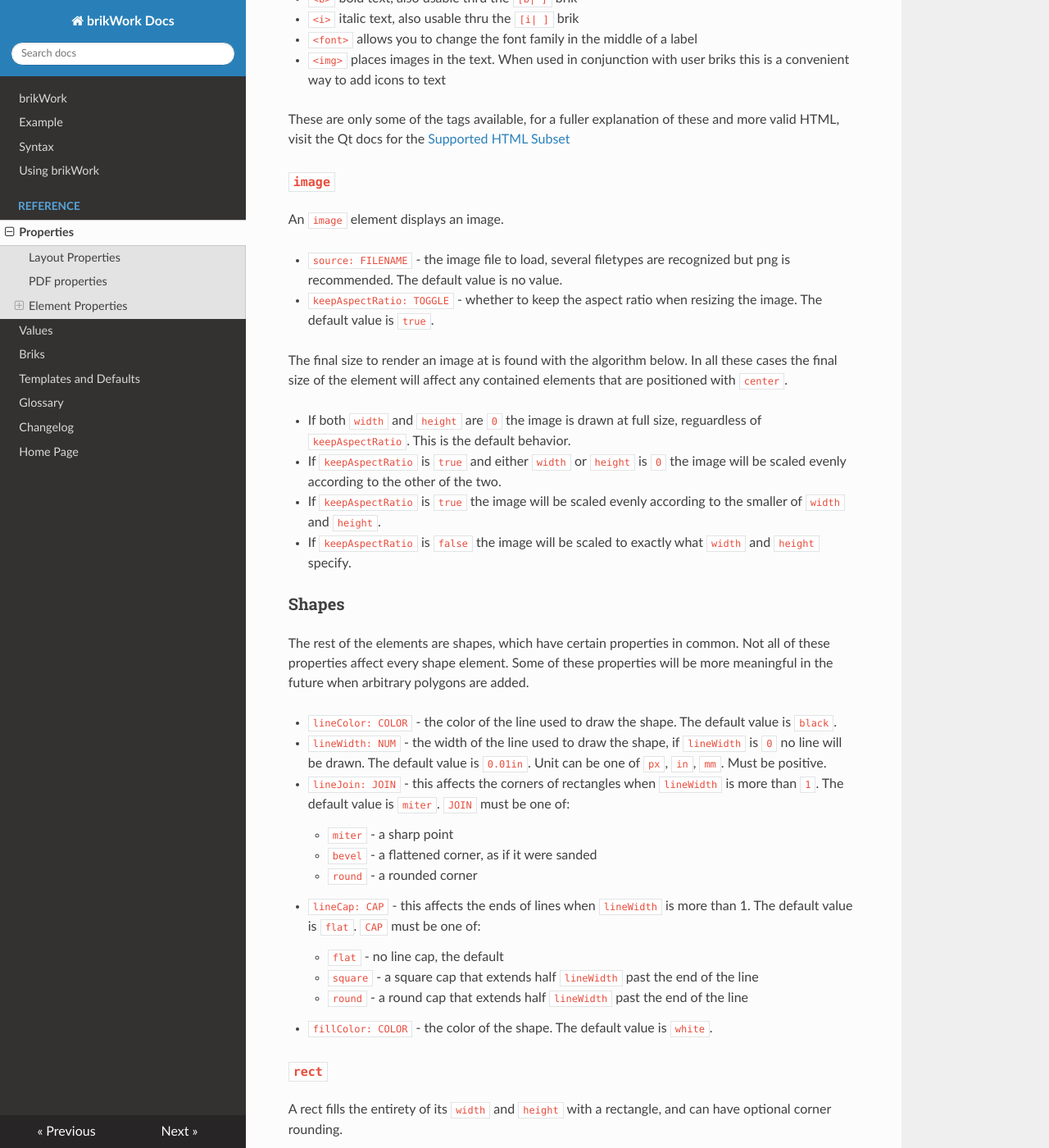
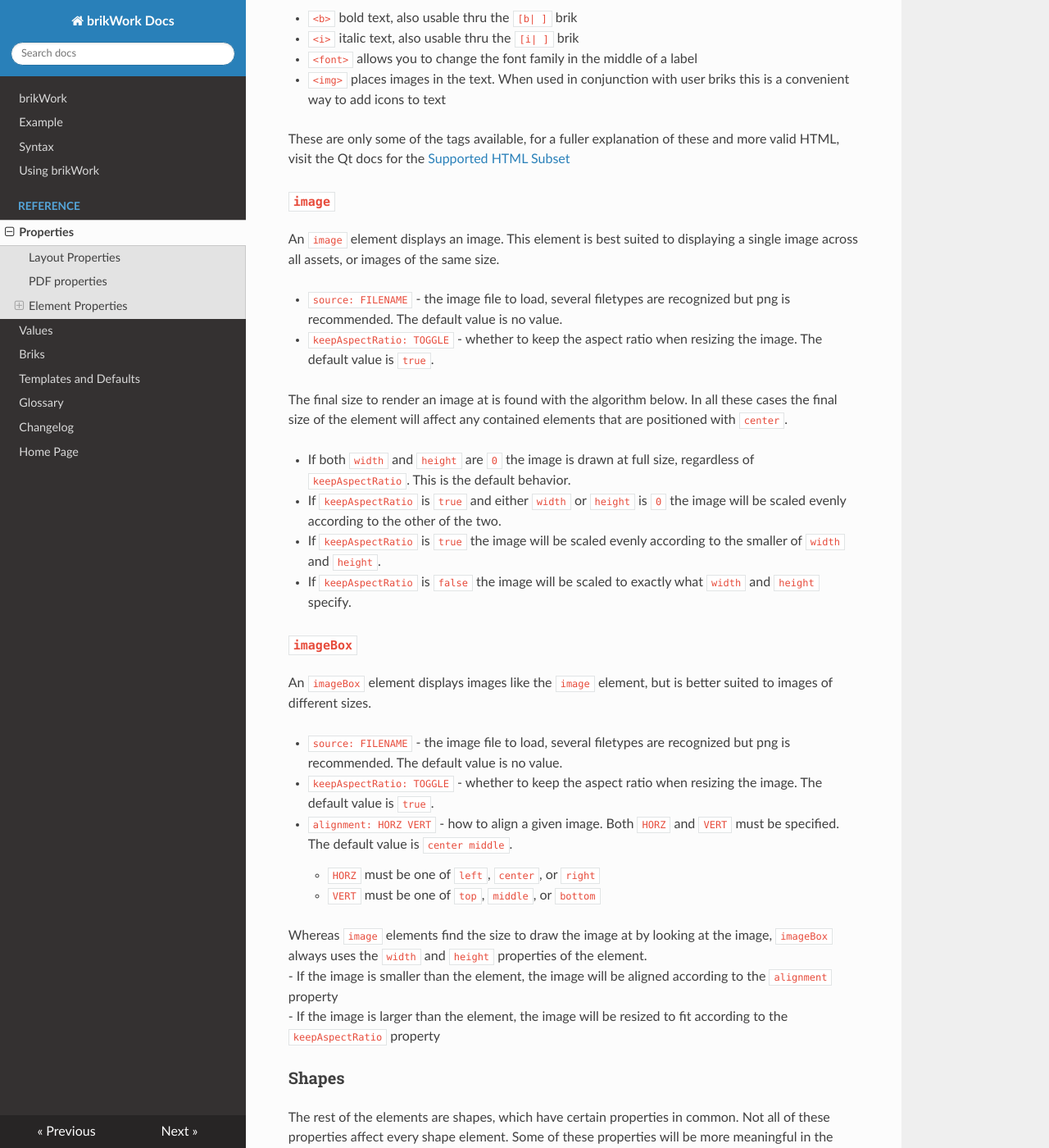
Before and after one commit to codlark/cls, an MkDocs documentation site: the page built from docs/Properties.md, in a window 1280 px wide and 1400 px high, scrolled down 3363 px. Shown: the whole window at 82% size. Built offline with MkDocs 1.6.1, drawn with Linux system fonts in a browser that asks for light colours.

Commit message:
imageBox
added the imageBox type

```diff
--- a/docs/Properties.md
+++ b/docs/Properties.md
@@ -89,17 +89,30 @@ These are only some of the tags available, for a fuller explanation of these and
 
 ### `image`
 
-An `image` element displays an image.
+An `image` element displays an image. This element is best suited to displaying a single image across all assets, or images of the same size.
 
  * `source: FILENAME` - the image file to load, several filetypes are recognized but png is recommended. The default value is no value.
  * `keepAspectRatio: TOGGLE` - whether to keep the aspect ratio when resizing the image. The default value is `true`.
 
 The final size to render an image at is found with the algorithm below. In all these cases the final size of the element will affect any contained elements that are positioned with `center`.
 
- - If both `width` and `height` are `0` the image is drawn at full size, reguardless of `keepAspectRatio`. This is the default behavior.
+ - If both `width` and `height` are `0` the image is drawn at full size, regardless of `keepAspectRatio`. This is the default behavior.
  - If `keepAspectRatio` is `true` and either `width` or `height` is `0` the image will be scaled evenly according to the other of the two.
  - If `keepAspectRatio` is `true` the image will be scaled evenly according to the smaller of `width` and `height`.
  - If `keepAspectRatio` is `false` the image will be scaled to exactly what `width` and `height` specify.
+
+### `imageBox`
+An `imageBox` element displays images like the `image` element, but is better suited to images of different sizes.
+
+ * `source: FILENAME` - the image file to load, several filetypes are recognized but png is recommended. The default value is no value.
+ * `keepAspectRatio: TOGGLE` - whether to keep the aspect ratio when resizing the image. The default value is `true`.
+ * `alignment: HORZ VERT` - how to align a given image. Both `HORZ` and `VERT` must be specified. The default value is `center middle`.
+    * `HORZ` must be one of `left`, `center`, or `right`
+    * `VERT` must be one of `top`, `middle`, or `bottom`
+
+Whereas `image` elements find the size to draw the image at by looking at the image, `imageBox` always uses the `width` and `height` properties of the element.
+ - If the image is smaller than the element, the image will be aligned according to the `alignment` property
+ - If the image is larger than the element, the image will be resized to fit according to the `keepAspectRatio` property
 
 ### Shapes
 
```
Also changed, not shown: 3 other files.
